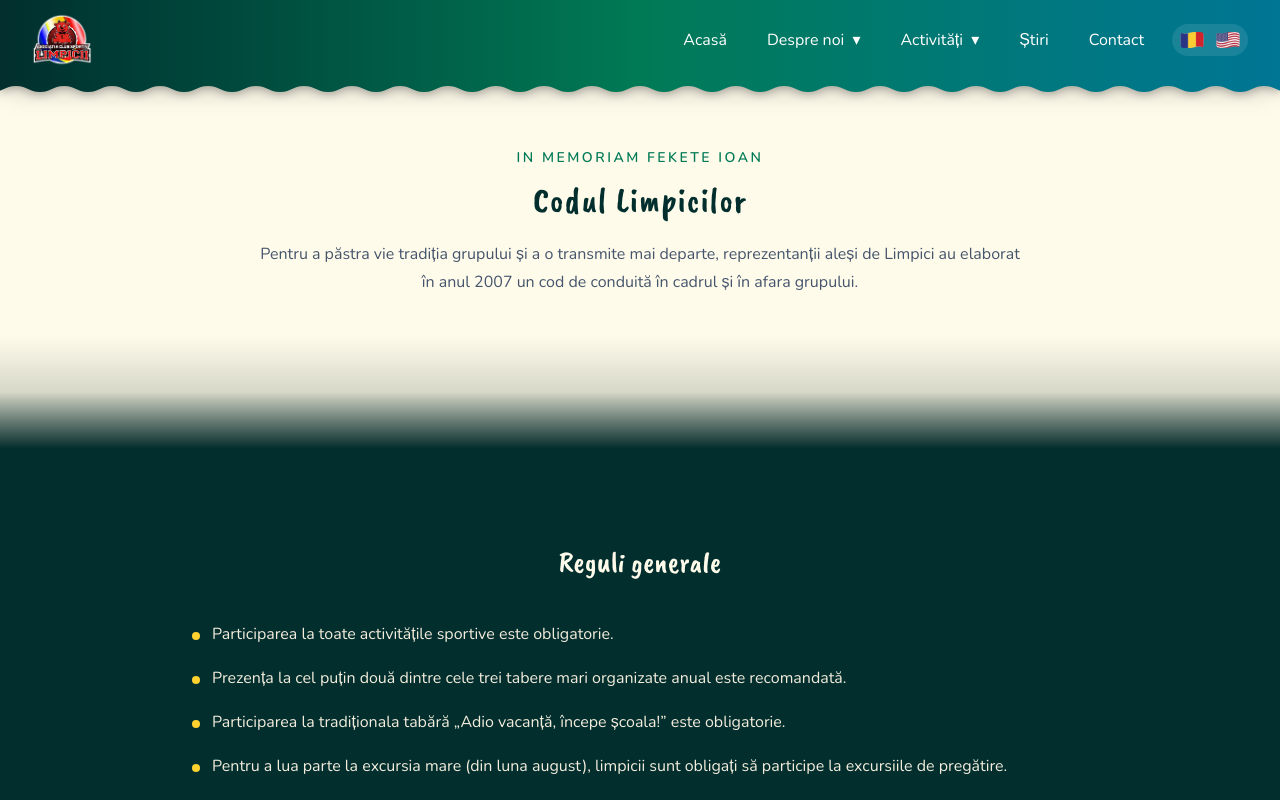
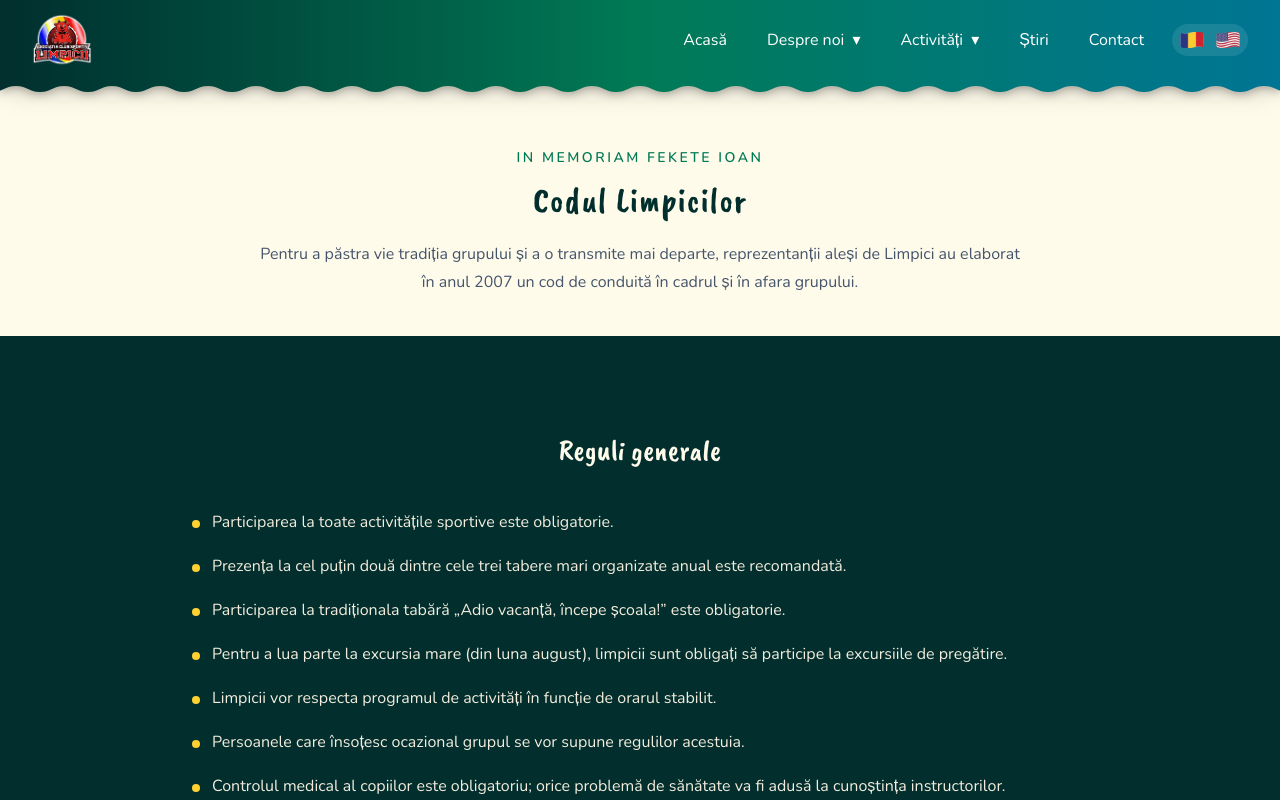
Before and after one commit to anndra17/Limpicii, an Angular app in the folder Frontend/: page /limpicii-code in a window 1280 px wide. Shown: the top 800 px of the page. Built offline with nearby package versions, Linux system fonts and the light colour scheme.

Commit message:
Remove gradient divider from code page
Remove the decorative gradient between the intro and general sections.

```diff
--- a/Frontend/src/app/features/about-us/code/code-page.component.html
+++ b/Frontend/src/app/features/about-us/code/code-page.component.html
@@ -4,7 +4,6 @@
     <h1 id="code-title" class="mx-auto max-w-4xl text-center text-3xl font-bold tracking-wide text-teal-950 md:text-4xl">{{ 'CODE.TITLE' | translate }}</h1>
     <p class="mx-auto mt-5 max-w-3xl text-center text-base leading-7 text-slate-600">{{ 'CODE.INTRO' | translate }}</p>
   </section>
-  <div aria-hidden="true" class="h-20 bg-gradient-to-b from-amber-50 via-[#d7d8c8] to-teal-950 sm:h-28"></div>
   <section class="overflow-hidden bg-teal-950 py-16 sm:py-20 lg:py-24" aria-labelledby="code-general-title">
     <div class="mx-auto max-w-7xl px-6">
       <h2 id="code-general-title" class="mb-8 text-center text-2xl font-bold text-amber-50 md:mb-10 md:text-3xl">{{ 'CODE.GENERAL_TITLE' | translate }}</h2>
```
